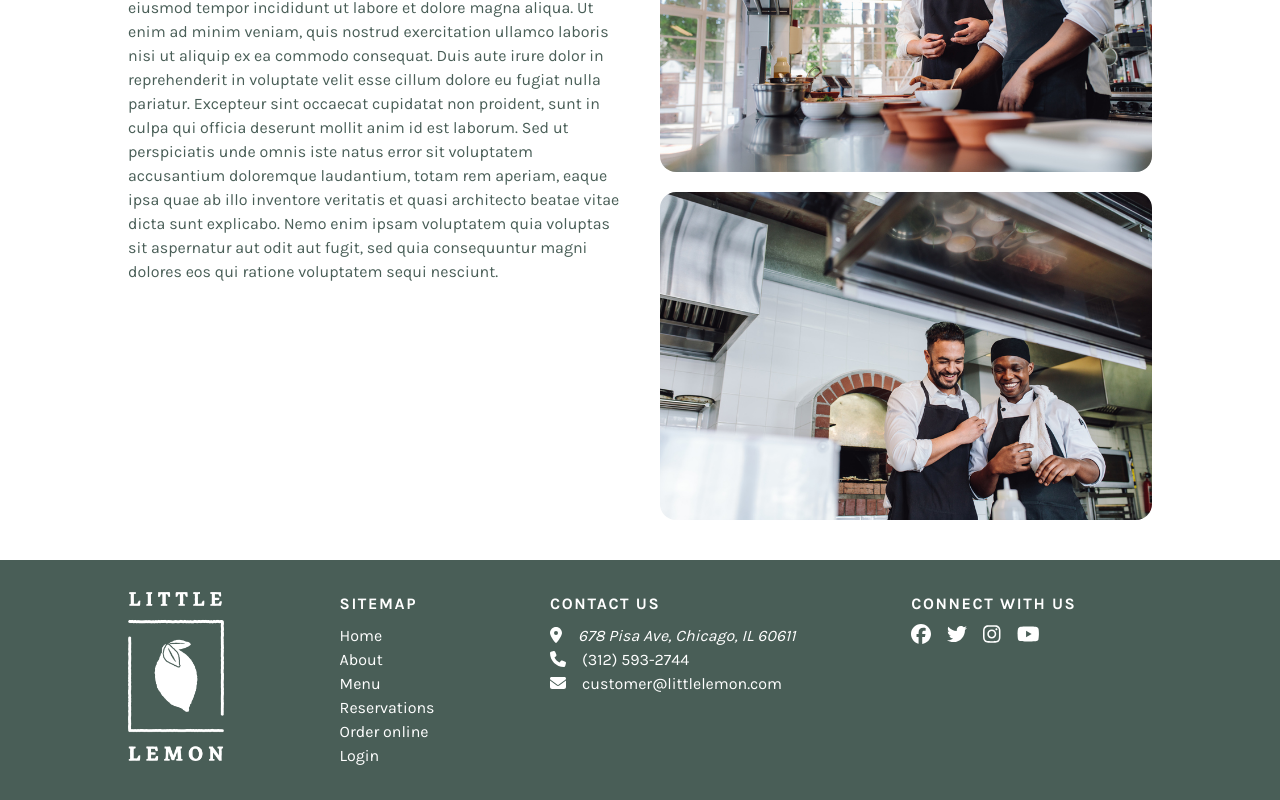
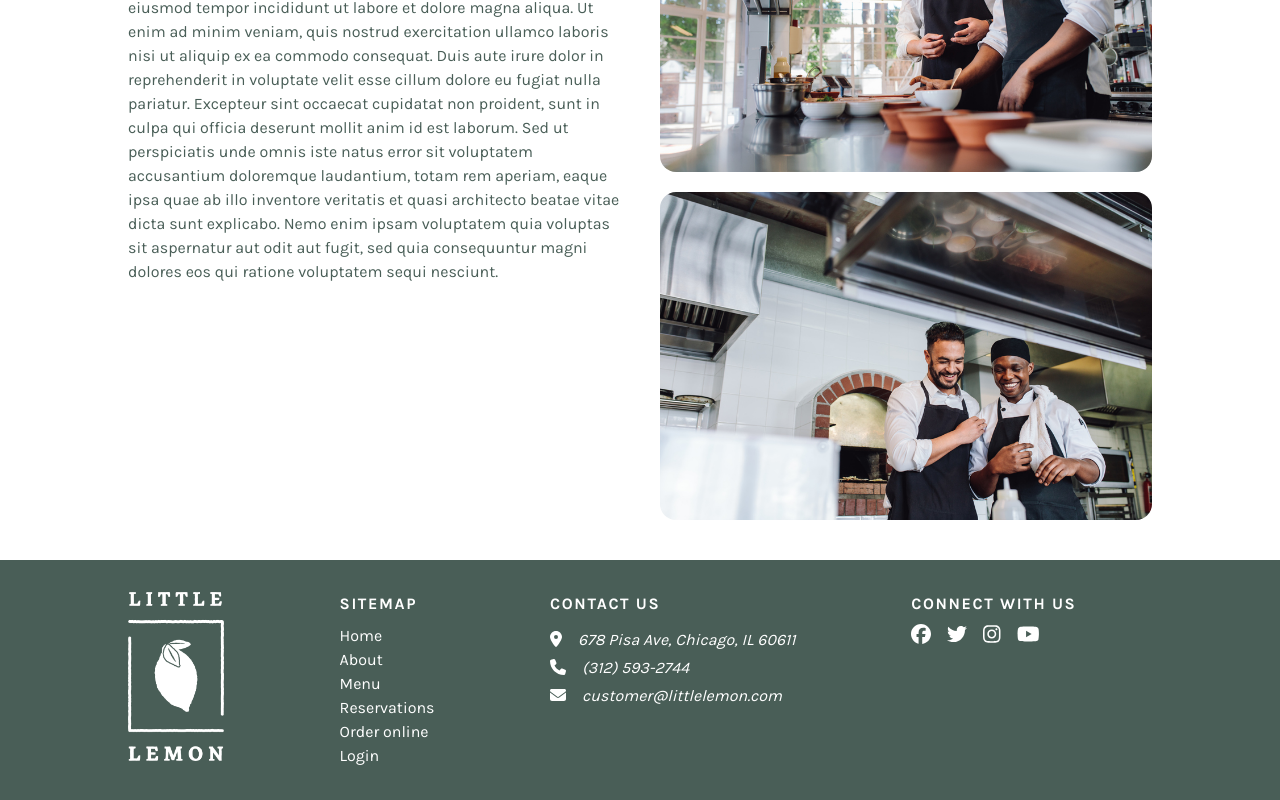
Before and after one commit to David-Werth/little-lemon, a Next.js app: page / in a window 1280 px wide. Shown: the part 1854-2654 px from the top of the page. Built offline with nearby package versions, Linux system fonts and the light colour scheme; a web font is replaced by a local one.

Commit message:
fixed hydration error in Footer component

```diff
--- a/components/Footer.jsx
+++ b/components/Footer.jsx
@@ -33,21 +33,20 @@ const Footer = () => {
 						<Link href="/login">Login</Link>
 					</ul>
 				</nav>
-				<div>
+				<div className="flex flex-col gap-1">
 					<h4 className="mb-2 font-bold tracking-widest">CONTACT US</h4>
-
-					<p className="italic">
-						<FontAwesomeIcon icon={faLocationDot} className="inline h-4 mr-4" />
-						678 Pisa Ave, Chicago, IL 60611
-					</p>
-					<p>
-						<FontAwesomeIcon icon={faPhone} className="inline h-4 mr-4" />
-						(312) 593-2744
-					</p>
-					<p>
+					<div>
+						<FontAwesomeIcon icon={faLocationDot} className="h-4 mr-4" />
+						<p className="inline italic">678 Pisa Ave, Chicago, IL 60611</p>
+					</div>
+					<div>
+						<FontAwesomeIcon icon={faPhone} className="h-4 mr-4 " />
+						<p className="inline italic">(312) 593-2744</p>
+					</div>
+					<div>
 						<FontAwesomeIcon icon={faEnvelope} className="inline h-4 mr-4" />
-						customer@littlelemon.com
-					</p>
+						<p className="inline italic">customer@littlelemon.com</p>
+					</div>
 				</div>
 				<div>
 					<h4 className="mb-2 font-bold tracking-widest">CONNECT WITH US</h4>
```
